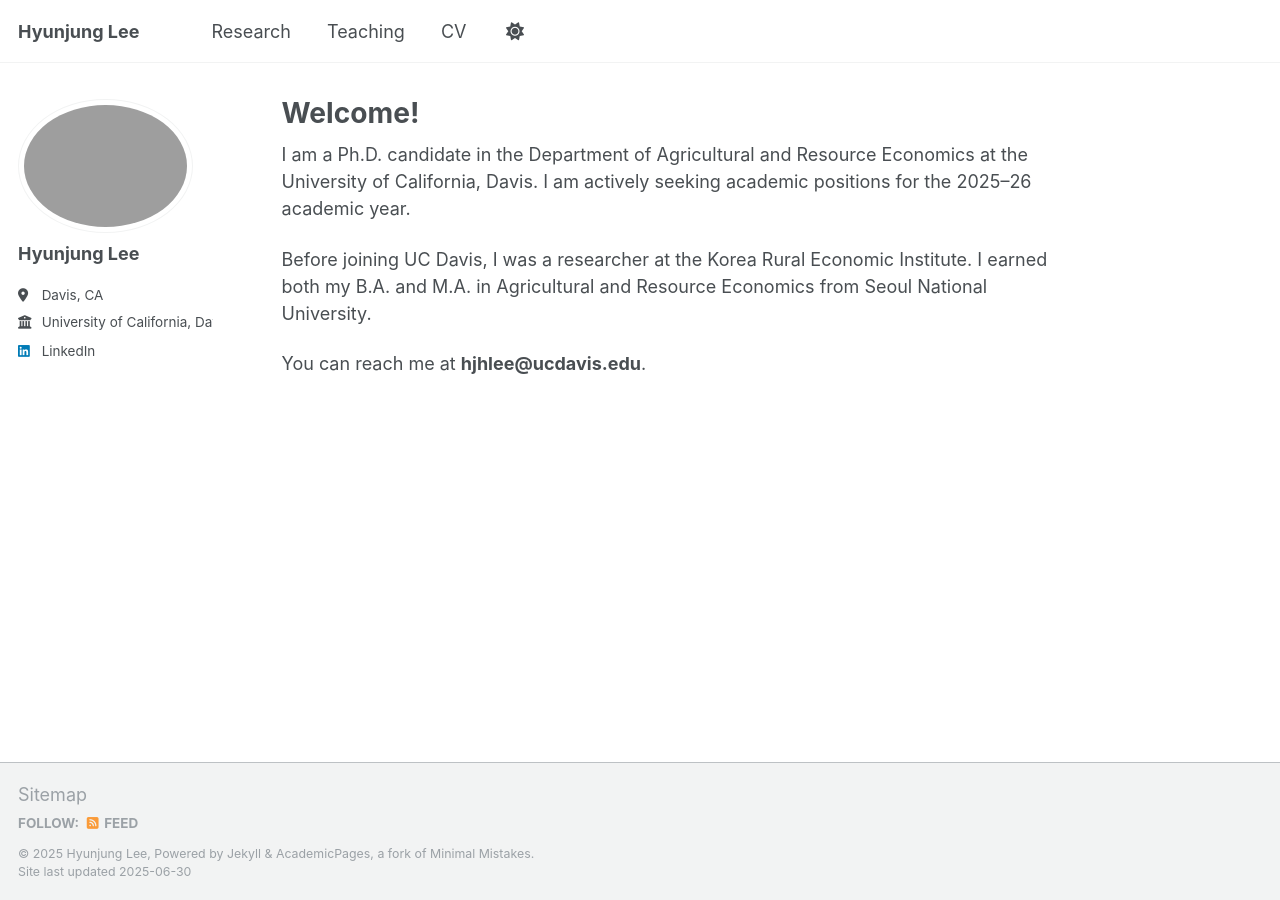
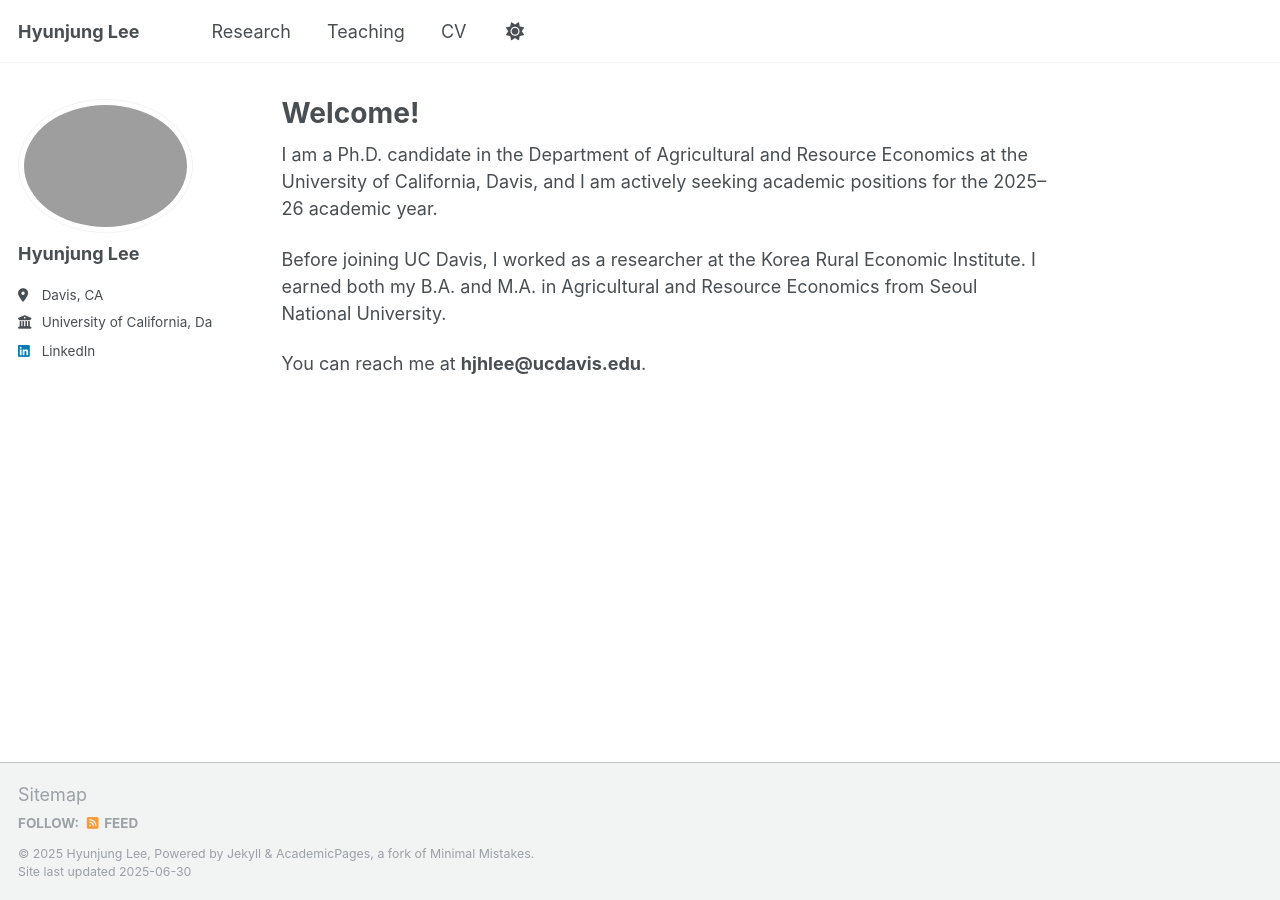
Before and after one commit to Hyunjung-agLee/hyunjung-aglee, a Jekyll site: the page built from _pages/about.md, in a window 1280 px wide. Built offline with Jekyll 4.4.1, drawn with Linux system fonts in a browser that asks for light colours; a script that is not in the unit is left out.

Commit message:
Update about.md

```diff
--- a/_pages/about.md
+++ b/_pages/about.md
@@ -8,8 +8,8 @@ redirect_from:
   - /about.html
 ---
 
-I am a Ph.D. candidate in the Department of Agricultural and Resource Economics at the University of California, Davis. I am actively seeking academic positions for the 2025–26 academic year.
+I am a Ph.D. candidate in the Department of Agricultural and Resource Economics at the University of California, Davis, and I am actively seeking academic positions for the 2025–26 academic year.
 
-Before joining UC Davis, I was a researcher at the Korea Rural Economic Institute. I earned both my B.A. and M.A. in Agricultural and Resource Economics from Seoul National University.
+Before joining UC Davis, I worked as a researcher at the Korea Rural Economic Institute. I earned both my B.A. and M.A. in Agricultural and Resource Economics from Seoul National University.
 
 You can reach me at **hjhlee@ucdavis.edu**.
```
